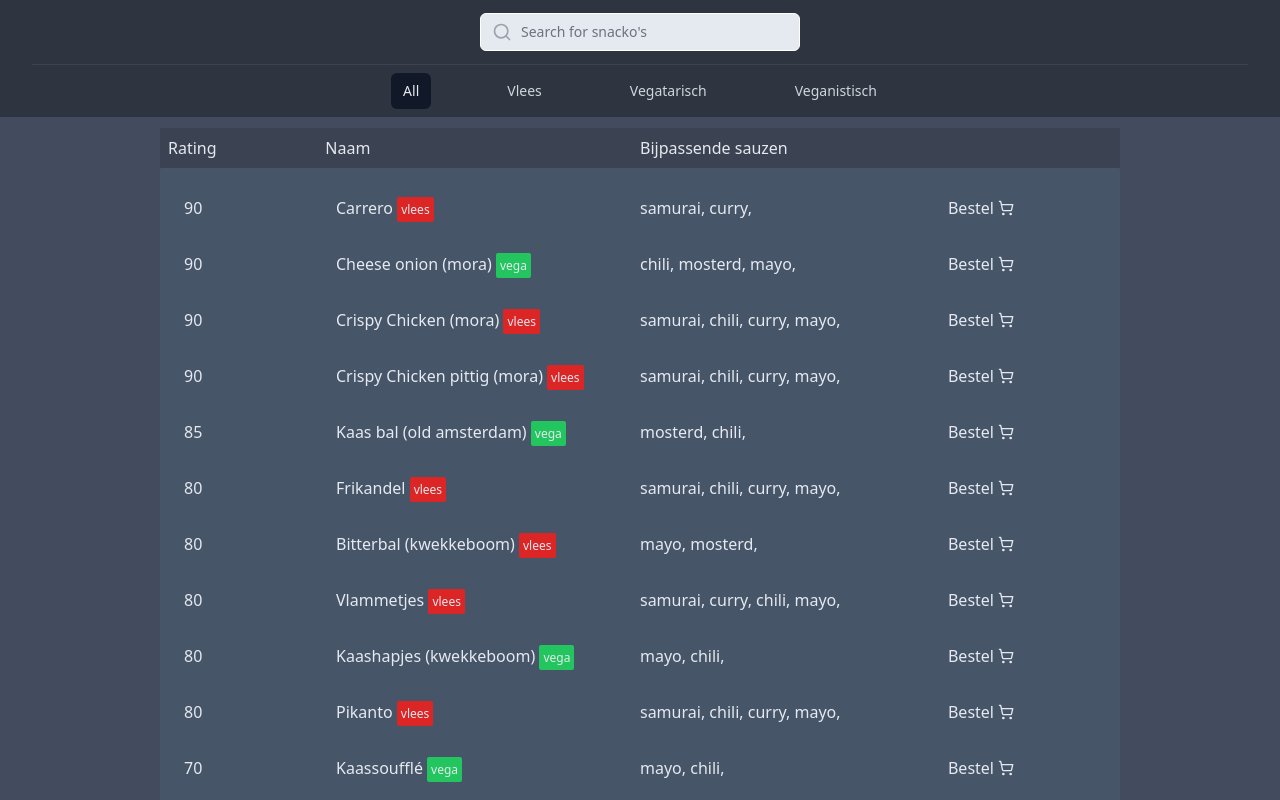
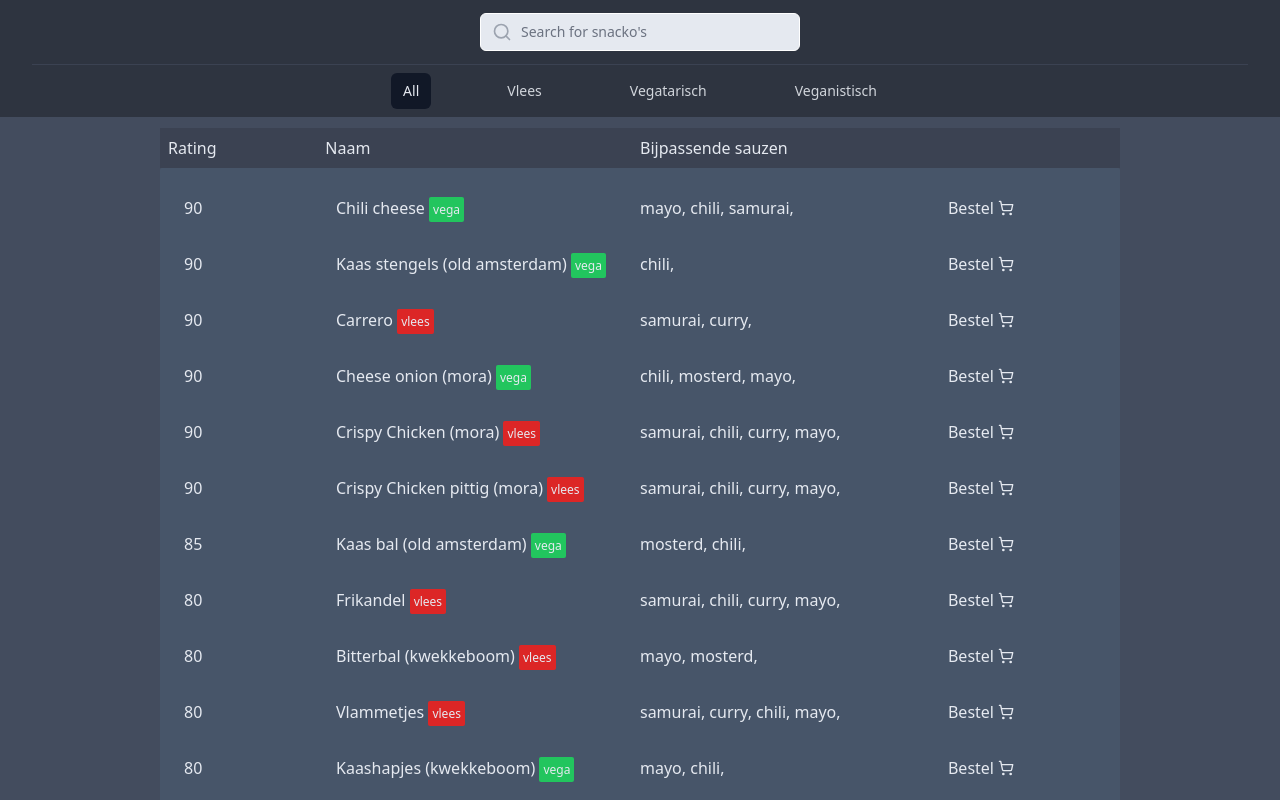
Before and after one commit to jevido/snacko-s, a SvelteKit app: page / in a window 1280 px wide. Shown: the top 800 px of the page. Built offline with nearby package versions, Linux system fonts and the light colour scheme.

Commit message:
Added more snacks

```diff
--- a/src/snacks.js
+++ b/src/snacks.js
@@ -32,6 +32,34 @@ const sauce = {
 };
 
 let snacks = [
+	{
+		rating: 9,
+		url: 'https://www.ah.nl/producten/product/wi492526/mora-chili-cheese',
+		name: 'Chili cheese',
+		sauces: [sauce.mayo, sauce.chili, sauce.samurai],
+		tags: [vega]
+	},
+	{
+		rating: 6,
+		url: 'https://www.ah.nl/producten/product/wi189411/mora-kip-fingers-mini-s',
+		name: 'Kip vingers',
+		sauces: [sauce.samurai, sauce.curry, sauce.chili, sauce.mayo],
+		tags: [meat]
+	},
+	{
+		rating: 9,
+		url: 'https://www.ah.nl/producten/product/wi492754/kaastengels-old-amsterdam',
+		name: 'Kaas stengels (old amsterdam)',
+		sauces: [sauce.chili],
+		tags: [vega]
+	},
+	{
+		rating: 7,
+		url: 'https://www.ah.nl/producten/product/wi183228/ah-mini-loempia-met-groente',
+		name: 'Loempia',
+		sauces: [sauce.samurai, sauce.chili, sauce.curry, sauce.mayo],
+		tags: [vega, vegan]
+	},
 	{
 		rating: 8,
 		url: 'https://www.ah.nl/producten/product/wi388894/mora-oven-mini-frikandellen',
```
